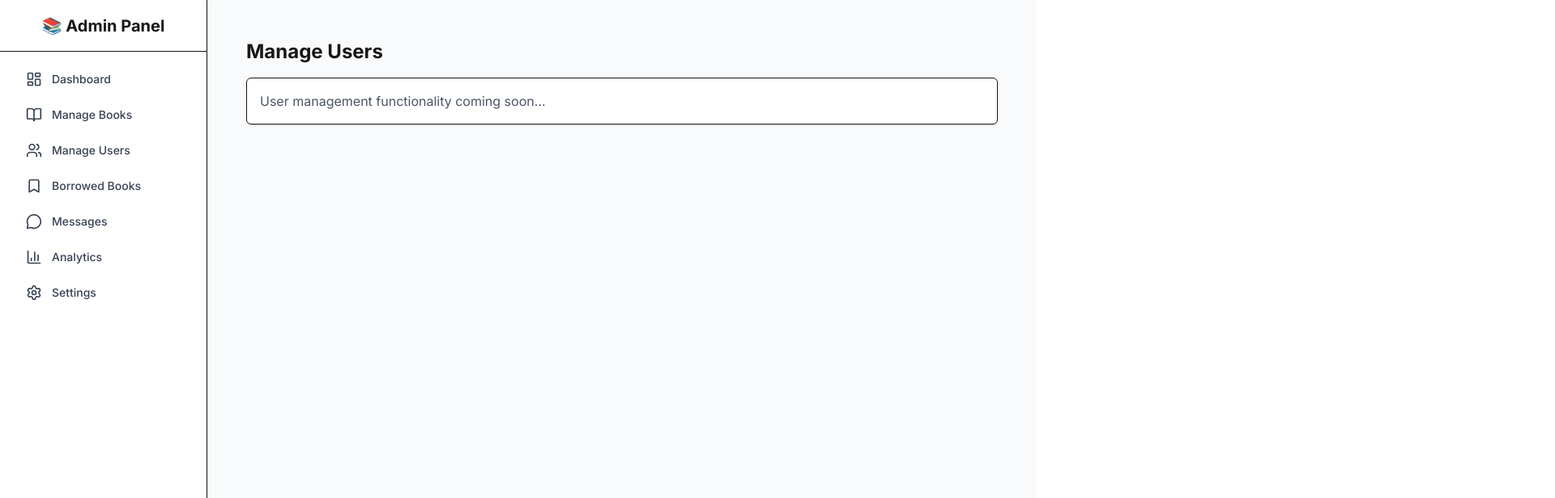
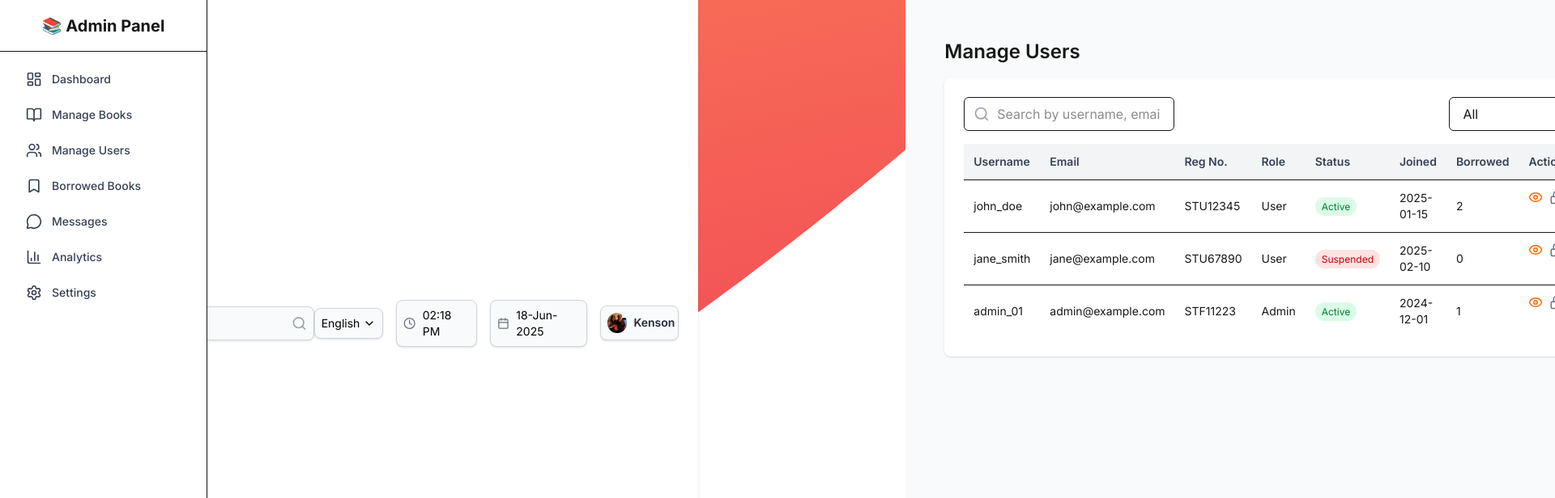
Before and after one commit to 1aimee7/MyBookShelf-frontend, a Next.js app: page /dashboardAdmin/managerUser in a window 1280 px wide. Shown: the top 616 px of the page at 81% size, 1920 px wide, since content can reach past the window. Built offline with nearby package versions, Linux system fonts and the light colour scheme.

Commit message:
Save local changes before pull

```diff
--- a/src/app/dashboardAdmin/layout.tsx
+++ b/src/app/dashboardAdmin/layout.tsx
@@ -1,4 +1,5 @@
 import SidebarAdmin from "@/components/sidebarAdmin";
+import Header from "@/components/Header";
 
 export default function DashboardAdminLayout({
   children,
@@ -8,6 +9,7 @@ export default function DashboardAdminLayout({
   return (
     <div className="flex">
       <SidebarAdmin />
+      <Header />
       <main className="ml-64 w-full min-h-screen p-6 bg-gray-50">
         {children}
       </main>
--- a/src/app/dashboardAdmin/managerUser/page.tsx
+++ b/src/app/dashboardAdmin/managerUser/page.tsx
@@ -1,12 +1,229 @@
-export default function ManageUsersPage() {
+"use client";
+
+import React, { useState } from "react";
+import {
+  Users,
+  Search,
+  Trash2,
+  Lock,
+  Unlock,
+  Eye,
+  ChevronDown,
+} from "lucide-react";
+
+// Mock data for users (replace with API call later)
+const mockUsers = [
+  {
+    id: "1",
+    username: "john_doe",
+    email: "john@example.com",
+    regNo: "STU12345",
+    role: "user",
+    status: "Active",
+    joinedDate: "2025-01-15",
+    borrowedBooks: 2,
+    readingHistory: ["Book A", "Book B"],
+  },
+  {
+    id: "2",
+    username: "jane_smith",
+    email: "jane@example.com",
+    regNo: "STU67890",
+    role: "user",
+    status: "Suspended",
+    joinedDate: "2025-02-10",
+    borrowedBooks: 0,
+    readingHistory: ["Book C"],
+  },
+  {
+    id: "3",
+    username: "admin_01",
+    email: "admin@example.com",
+    regNo: "STF11223",
+    role: "admin",
+    status: "Active",
+    joinedDate: "2024-12-01",
+    borrowedBooks: 1,
+    readingHistory: ["Book D", "Book E"],
+  },
+];
+
+export default function ManageUsers() {
+  const [users, setUsers] = useState(mockUsers);
+  const [searchTerm, setSearchTerm] = useState("");
+  const [filter, setFilter] = useState("All");
+  const [currentPage, setCurrentPage] = useState(1);
+  const usersPerPage = 10;
+
+  // Filter and search logic
+  const filteredUsers = users.filter((user) => {
+    const matchesSearch =
+      user.username.toLowerCase().includes(searchTerm.toLowerCase()) ||
+      user.email.toLowerCase().includes(searchTerm.toLowerCase()) ||
+      user.regNo.toLowerCase().includes(searchTerm.toLowerCase());
+    const matchesFilter =
+      filter === "All" ||
+      (filter === "Active" && user.status === "Active") ||
+      (filter === "Suspended" && user.status === "Suspended") ||
+      (filter === "Recently Joined" &&
+        new Date(user.joinedDate) > new Date(Date.now() - 30 * 24 * 60 * 60 * 1000));
+    return matchesSearch && matchesFilter;
+  });
+
+  // Pagination logic
+  const totalPages = Math.ceil(filteredUsers.length / usersPerPage);
+  const paginatedUsers = filteredUsers.slice(
+    (currentPage - 1) * usersPerPage,
+    currentPage * usersPerPage
+  );
+
+  // Handle actions
+  const handleBlockUnblock = (id: string) => {
+    setUsers(
+      users.map((user) =>
+        user.id === id
+          ? { ...user, status: user.status === "Active" ? "Suspended" : "Active" }
+          : user
+      )
+    );
+  };
+
+  const handleDelete = (id: string) => {
+    if (confirm("Are you sure you want to delete this user?")) {
+      setUsers(users.filter((user) => user.id !== id));
+    }
+  };
+
+  const handleViewDetails = (user: typeof mockUsers[0]) => {
+    // Placeholder for modal or page navigation
+    alert(
+      `User Details:\nUsername: ${user.username}\nEmail: ${user.email}\nBorrowed Books: ${user.borrowedBooks}\nReading History: ${user.readingHistory.join(", ")}`
+    );
+  };
+
   return (
     <div className="p-6">
-      <h1 className="text-2xl font-bold mb-4">Manage Users</h1>
+      <h2 className="text-2xl font-semibold mb-4">Manage Users</h2>
+      <div className="bg-white p-6 rounded-lg shadow">
+        {/* Search and Filter */}
+        <div className="flex flex-col md:flex-row justify-between mb-4">
+          <div className="relative w-full md:w-1/3 mb-4 md:mb-0">
+            <Search
+              size={20}
+              className="absolute left-3 top-1/2 transform -translate-y-1/2 text-gray-400"
+            />
+            <input
+              type="text"
+              placeholder="Search by username, email, or reg no..."
+              value={searchTerm}
+              onChange={(e) => setSearchTerm(e.target.value)}
+              className="w-full pl-10 pr-4 py-2 border rounded-md focus:outline-none focus:ring-2 focus:ring-orange-400"
+            />
+          </div>
+          <div className="relative">
+            <select
+              value={filter}
+              onChange={(e) => setFilter(e.target.value)}
+              className="appearance-none pl-4 pr-10 py-2 border rounded-md focus:outline-none focus:ring-2 focus:ring-orange-400 bg-white"
+            >
+              <option value="All">All</option>
+              <option value="Active">Active</option>
+              <option value="Suspended">Suspended</option>
+              <option value="Recently Joined">Recently Joined</option>
+            </select>
+            <ChevronDown
+              size={20}
+              className="absolute right-3 top-1/2 transform -translate-y-1/2 text-gray-400 pointer-events-none"
+            />
+          </div>
+        </div>
 
-      {/* Placeholder for user table */}
-      <div className="bg-white p-4 rounded-md shadow-sm border">
-        <p className="text-gray-600">User management functionality coming soon...</p>
-        {/* Later: add table of users, filters, block/unblock, delete actions */}
+        {/* Users Table */}
+        <div className="overflow-x-auto">
+          <table className="w-full text-left border-collapse">
+            <thead>
+              <tr className="bg-gray-100">
+                <th className="p-3 text-sm font-semibold text-gray-700">Username</th>
+                <th className="p-3 text-sm font-semibold text-gray-700">Email</th>
+                <th className="p-3 text-sm font-semibold text-gray-700">Reg No.</th>
+                <th className="p-3 text-sm font-semibold text-gray-700">Role</th>
+                <th className="p-3 text-sm font-semibold text-gray-700">Status</th>
+                <th className="p-3 text-sm font-semibold text-gray-700">Joined</th>
+                <th className="p-3 text-sm font-semibold text-gray-700">Borrowed</th>
+                <th className="p-3 text-sm font-semibold text-gray-700">Actions</th>
+              </tr>
+            </thead>
+            <tbody>
+              {paginatedUsers.map((user) => (
+                <tr key={user.id} className="border-t hover:bg-gray-50">
+                  <td className="p-3 text-sm">{user.username}</td>
+                  <td className="p-3 text-sm">{user.email}</td>
+                  <td className="p-3 text-sm">{user.regNo}</td>
+                  <td className="p-3 text-sm capitalize">{user.role}</td>
+                  <td className="p-3 text-sm">
+                    <span
+                      className={`px-2 py-1 rounded-full text-xs ${
+                        user.status === "Active"
+                          ? "bg-green-100 text-green-700"
+                          : "bg-red-100 text-red-700"
+                      }`}
+                    >
+                      {user.status}
+                    </span>
+                  </td>
+                  <td className="p-3 text-sm">{user.joinedDate}</td>
+                  <td className="p-3 text-sm">{user.borrowedBooks}</td>
+                  <td className="p-3 text-sm flex space-x-2">
+                    <button
+                      onClick={() => handleViewDetails(user)}
+                      className="text-orange-500 hover:text-orange-600"
+                      title="View Details"
+                    >
+                      <Eye size={18} />
+                    </button>
+                    <button
+                      onClick={() => handleBlockUnblock(user.id)}
+                      className="text-gray-500 hover:text-gray-600"
+                      title={user.status === "Active" ? "Block" : "Unblock"}
+                    >
+                      {user.status === "Active" ? <Lock size={18} /> : <Unlock size={18} />}
+                    </button>
+                    <button
+                      onClick={() => handleDelete(user.id)}
+                      className="text-red-500 hover:text-red-600"
+                      title="Delete"
+                    >
+                      <Trash2 size={18} />
+                    </button>
+                  </td>
+                </tr>
+              ))}
+            </tbody>
+          </table>
+        </div>
+
+        {/* Pagination */}
+        {totalPages > 1 && (
+          <div className="flex justify-between items-center mt-4">
+            <button
+              onClick={() => setCurrentPage((prev) => Math.max(prev - 1, 1))}
+              disabled={currentPage === 1}
+              className="px-4 py-2 bg-gray-200 rounded-md disabled:opacity-50"
+            >
+              Previous
+            </button>
+            <span>
+              Page {currentPage} of {totalPages}
+            </span>
+            <button
+              onClick={() => setCurrentPage((prev) => Math.min(prev + 1, totalPages))}
+              disabled={currentPage === totalPages}
+              className="px-4 py-2 bg-gray-200 rounded-md disabled:opacity-50"
+            >
+              Next
+            </button>
+          </div>
+        )}
       </div>
     </div>
   );
```
